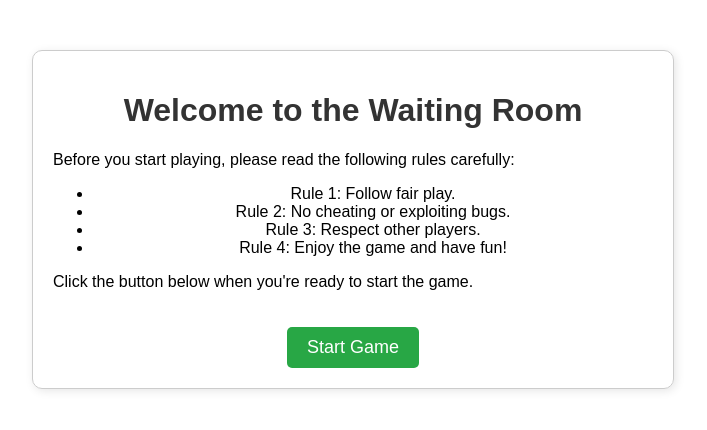
After one commit to Wiztek712/BigData, a Django app: page /waiting-room/ in a window 1280 px wide. The commit adds this page. Shown: the top 430 px of the page, without its empty margins (287-994 px from the left). Run offline with Django 5.2, Linux system fonts and the light colour scheme.

Commit message:
Add timer, waiting room and end page

```diff
--- a/NewApp/app/main/ai_model/model/model.py
+++ b/NewApp/app/main/ai_model/model/model.py
@@ -37,17 +37,13 @@ class EnhancedCNN(nn.Module):
         x = self.fc_layers(x)
         return x
 
-print("flag1")
 device = "cuda" if torch.cuda.is_available() else "cpu"
 deepModel = EnhancedCNN().to(device)
 optimizer = optim.Adam(deepModel.parameters(), lr=learning_rate)
 criterion = nn.CrossEntropyLoss()
-print("falg2")
 model = EnhancedCNN().to(device)
 model.load_state_dict(torch.load("ai_model/model/deepest_model64.pth", map_location=torch.device('cpu')))
 model.eval()
 
-print("flga3")
 def getModel():
-    print("flga4")
     return model
--- /dev/null
+++ b/NewApp/app/main/game/templates/game/waiting_room.html
@@ -0,0 +1,58 @@
+<!DOCTYPE html>
+<html lang="en">
+<head>
+    <meta charset="UTF-8">
+    <meta name="viewport" content="width=device-width, initial-scale=1.0">
+    <title>Waiting Room</title>
+    <style>
+        body {
+            font-family: Arial, sans-serif;
+            text-align: center;
+            margin: 50px;
+        }
+        .container {
+            max-width: 600px;
+            margin: auto;
+            padding: 20px;
+            border: 1px solid #ccc;
+            border-radius: 10px;
+            box-shadow: 2px 2px 10px rgba(0, 0, 0, 0.1);
+        }
+        h1 {
+            color: #333;
+        }
+        p {
+            text-align: justify;
+        }
+        .start-btn {
+            display: inline-block;
+            margin-top: 20px;
+            padding: 10px 20px;
+            font-size: 18px;
+            background-color: #28a745;
+            color: white;
+            text-decoration: none;
+            border-radius: 5px;
+        }
+        .start-btn:hover {
+            background-color: #218838;
+        }
+    </style>
+</head>
+<body>
+    <div class="container">
+        <h1>Welcome to the Waiting Room</h1>
+        <p>
+            Before you start playing, please read the following rules carefully:
+        </p>
+        <ul>
+            <li>Rule 1: Follow fair play.</li>
+            <li>Rule 2: No cheating or exploiting bugs.</li>
+            <li>Rule 3: Respect other players.</li>
+            <li>Rule 4: Enjoy the game and have fun!</li>
+        </ul>
+        <p>Click the button below when you're ready to start the game.</p>
+        <a href="{% url 'game' %}" class="start-btn">Start Game</a>
+    </div>
+</body>
+</html>
--- a/NewApp/app/main/game/views.py
+++ b/NewApp/app/main/game/views.py
@@ -33,3 +33,9 @@ def save_drawing(request):
             return JsonResponse({'success': False, 'error': str(e)})
 
     return JsonResponse({'success': False, 'error': 'Invalid request method'})
+
+def waiting_room(request):
+    return render(request, 'game/waiting_room.html')
+
+def final_results(request):
+    return render(request, 'game/final_results.html')
--- a/NewApp/app/main/home/templates/home.html
+++ b/NewApp/app/main/home/templates/home.html
@@ -12,7 +12,7 @@
         <nav>
             <a href="{% url 'signup' %}">Signup</a>
             <a href="{% url 'login' %}">Login</a>
-            <a href="{% url 'game' %}">Drawing</a>
+            <a href="{% url 'waiting_room' %}">Drawing</a>
         </nav>
     </header>
     <div class="center-method">
--- a/NewApp/app/main/main/urls.py
+++ b/NewApp/app/main/main/urls.py
@@ -17,7 +17,7 @@ Including another URLconf
 from django.contrib import admin
 from django.urls import path
 from ai_model.views import download_model, predict
-from game.views import game
+from game.views import game, waiting_room, final_results
 from logs.views import CustomLoginView, signup
 from home.views import home
 
@@ -25,6 +25,8 @@ urlpatterns = [
     path('', home, name='home'), # Welcoming page
     path('admin/', admin.site.urls),
     path('game/', game, name='game'), # Used for playing
+    path('waiting-room/', waiting_room, name='waiting_room'), # Before the game
+    path('final-results/', final_results, name='final_results'), # End of the game
     path('model/', download_model, name='ai_model'), # Used for updating the ai_model
     path('predict/', predict, name='predict'), # Used for sending the drawing
     path('signup/', signup, name='signup'), # Used for logging
```
Also changed, not shown: NewApp/app/main/game/templates/game/final_results.html (added, +15 -0 lines), NewApp/app/main/game/templates/game/game.html (+65 -27 lines), NewApp/app/main/utils.py (added, +11 -0 lines), bdd/config.py (added, +36 -0 lines), requirements.txt (added, +76 -0 lines).
